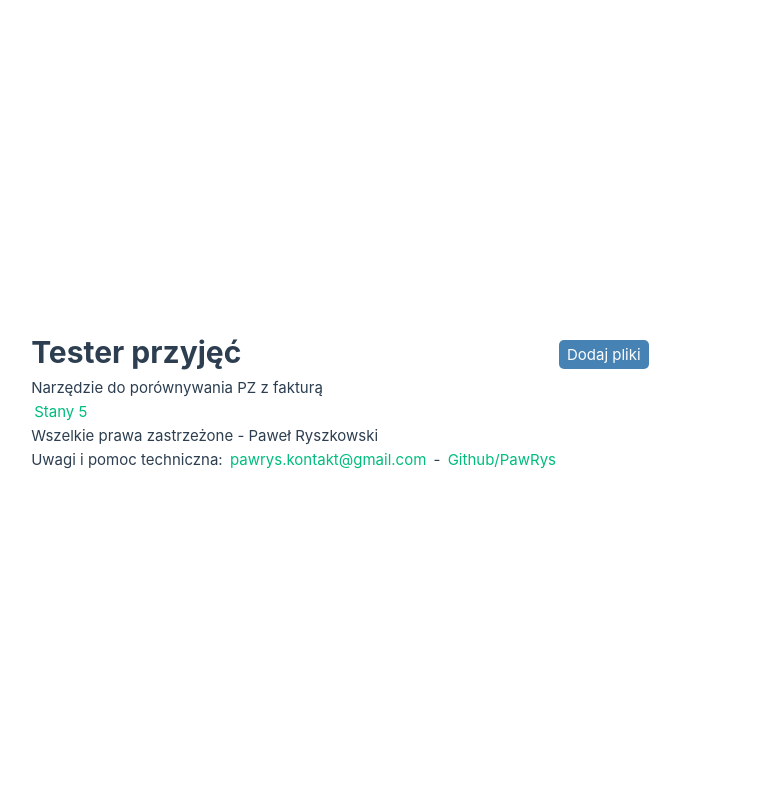
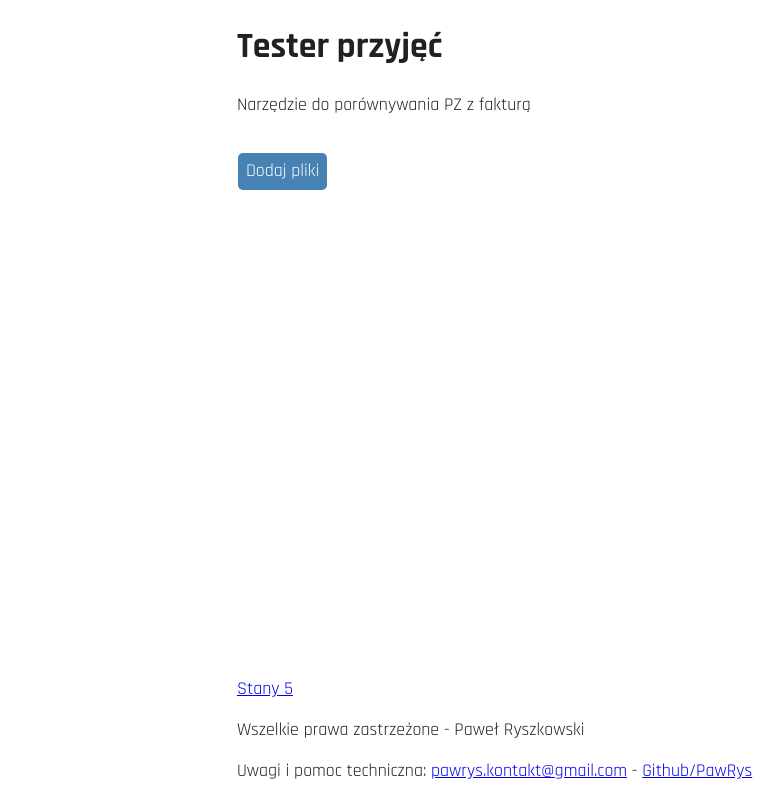
Before and after one commit to PawRys/PurchaseComparator, a Vue app: page / in a window 1280 px wide. Shown: the whole page, without its empty margins (81-865 px from the left). Built offline with nearby package versions, Linux system fonts and the light colour scheme; the HTML template or start-up script is replaced by a standard one.

Commit message:
updated css

```diff
--- a/package.json
+++ b/package.json
@@ -16,9 +16,11 @@
     "format": "prettier --write src/"
   },
   "dependencies": {
+    "bootstrap-icons": "^1.11.3",
     "gh-pages": "^6.3.0",
     "pdfjs-dist": "^4.10.38",
     "pinia": "^2.3.0",
+    "sanitize.css": "^13.0.0",
     "vue": "^3.5.13"
   },
   "devDependencies": {
--- a/src/App.vue
+++ b/src/App.vue
@@ -166,13 +166,13 @@ async function extractTextFromPDF(files: FileList) {
       multiple
       @change="compareFiles"
       hidden
+      style="display: none"
     />
 
     <section>
       <h3 v-if="results && results.length === 0">Wszystko git</h3>
       <div v-for="item in results" :key="item" v-html="item"></div>
     </section>
-    <!-- <pre>{{ results }}</pre> -->
   </main>
 
   <footer>
--- a/src/assets/base.css
+++ b/src/assets/base.css
@@ -1,86 +1,284 @@
-/* color palette from <https://github.com/vuejs/theme> */
 :root {
-  --vt-c-white: #ffffff;
-  --vt-c-white-soft: #f8f8f8;
-  --vt-c-white-mute: #f2f2f2;
+  --accent-palette-100: rgb(236, 241, 251);
+  --accent-palette-150: rgb(216, 227, 247);
+  --accent-palette-200: rgb(197, 213, 244);
+  --accent-palette-250: rgb(178, 200, 240);
+  --accent-palette-300: rgb(158, 186, 236);
+  --accent-palette-350: rgb(139, 172, 232);
+  --accent-palette-400: rgb(119, 158, 229);
+  --accent-palette-450: rgb(100, 144, 225);
+  --accent-palette-500: rgb(88, 126, 197);
+  --accent-palette-550: rgb(75, 108, 169);
+  --accent-palette-600: rgb(63, 90, 141);
+  --accent-palette-650: rgb(50, 72, 112);
+  --accent-palette-700: rgb(38, 54, 84);
+  --accent-palette-750: rgb(25, 36, 56);
+  --accent-palette-800: rgb(13, 18, 28);
 
-  --vt-c-black: #181818;
-  --vt-c-black-soft: #222222;
-  --vt-c-black-mute: #282828;
+  --neutral-palette-100: rgb(255, 255, 255);
+  --neutral-palette-150: rgb(239, 239, 241);
+  --neutral-palette-200: rgb(222, 224, 226);
+  --neutral-palette-250: rgb(206, 208, 212);
+  --neutral-palette-300: rgb(190, 193, 198);
+  --neutral-palette-350: rgb(173, 177, 183);
+  --neutral-palette-400: rgb(157, 161, 169);
+  --neutral-palette-450: rgb(140, 146, 154);
+  --neutral-palette-500: rgb(124, 130, 140);
+  --neutral-palette-550: rgb(109, 114, 123);
+  --neutral-palette-600: rgb(93, 98, 105);
+  --neutral-palette-650: rgb(78, 81, 88);
+  --neutral-palette-700: rgb(62, 65, 70);
+  --neutral-palette-750: rgb(46, 49, 53);
+  --neutral-palette-800: rgb(31, 33, 35);
+  --neutral-palette-850: rgb(15, 16, 18);
+  --neutral-palette-900: rgb(0, 0, 0);
 
-  --vt-c-indigo: #2c3e50;
+  --radius-full: 100vmax;
+  --radius-big: 1.5ch;
+  --radius-mid: 1ch;
+  --radius-small: 0.5ch;
+  --very-fast: 150ms;
+  --fast: 250ms;
 
-  --vt-c-divider-light-1: rgba(60, 60, 60, 0.29);
-  --vt-c-divider-light-2: rgba(60, 60, 60, 0.12);
-  --vt-c-divider-dark-1: rgba(84, 84, 84, 0.65);
-  --vt-c-divider-dark-2: rgba(84, 84, 84, 0.48);
+  --bg-color: var(--neutral-palette-100);
+  --bg2-color: var(--accent-palette-100);
+  --font-color: var(--neutral-palette-800);
+  --font-color-inv: var(--accent-palette-100);
+  --accent-lightest: var(--accent-palette-100);
+  --accent-lighter: var(--accent-palette-150);
+  --accent-light: var(--accent-palette-250);
+  --cta-color: var(--accent-palette-450);
 
-  --vt-c-text-light-1: var(--vt-c-indigo);
-  --vt-c-text-light-2: rgba(60, 60, 60, 0.66);
-  --vt-c-text-dark-1: var(--vt-c-white);
-  --vt-c-text-dark-2: rgba(235, 235, 235, 0.64);
+  --red-color: crimson;
+  --green-color: limegreen;
+  --blue-color: dodgerblue;
+  --grey-color: darkgray;
 }
-
-/* semantic color variables for this project */
-:root {
-  --color-background: var(--vt-c-white);
-  --color-background-soft: var(--vt-c-white-soft);
-  --color-background-mute: var(--vt-c-white-mute);
-
-  --color-border: var(--vt-c-divider-light-2);
-  --color-border-hover: var(--vt-c-divider-light-1);
-
-  --color-heading: var(--vt-c-text-light-1);
-  --color-text: var(--vt-c-text-light-1);
-
-  --section-gap: 160px;
-}
-
 @media (prefers-color-scheme: dark) {
   :root {
-    --color-background: var(--vt-c-black);
-    --color-background-soft: var(--vt-c-black-soft);
-    --color-background-mute: var(--vt-c-black-mute);
+    font-weight: 500;
+    --bg-color: var(--neutral-palette-750);
+    --bg2-color: var(--neutral-palette-800);
+    --font-color: var(--neutral-palette-100);
+    --font-color-inv: var(--accent-palette-700);
+    --accent-lightest: var(--accent-palette-700);
+    --accent-lighter: var(--accent-palette-650);
+    --accent-light: var(--accent-palette-600);
+    --cta-color: var(--accent-palette-450);
 
-    --color-border: var(--vt-c-divider-dark-2);
-    --color-border-hover: var(--vt-c-divider-dark-1);
-
-    --color-heading: var(--vt-c-text-dark-1);
-    --color-text: var(--vt-c-text-dark-2);
+    --red-color: tomato;
+    --green-color: lawngreen;
+    --blue-color: dodgerblue;
+    --grey-color: darkgray;
   }
 }
 
 *,
-*::before,
-*::after {
+*::after,
+*::before {
   box-sizing: border-box;
-  margin: 0;
+  position: relative;
+  line-height: inherit;
   /* font: inherit; */
 }
 
+* {
+  scrollbar-width: thin;
+  scrollbar-color: var(--accent-light) var(--bg-color);
+}
+
+:focus {
+  outline-color: orange;
+}
+
 body {
+  color: var(--font-color);
+  background-color: var(--bg-color);
+  font-family: 'Rajdhani', sans-serif;
+  /* font-family: 'Barlow', sans-serif; */
+  /* font-family: 'Barlow Semi Condensed', sans-serif; */
+
+  font-size: 112%;
+  color-scheme: light dark;
+}
+
+@media (max-width: 500px) {
+  body {
+    font-size: 122%;
+  }
+}
+
+#app {
+  display: grid;
+  grid-template-rows: auto 1fr auto;
   min-height: 100vh;
-  color: var(--color-text);
-  background: var(--color-background);
-  transition:
-    color 0.5s,
-    background-color 0.5s;
-  line-height: 1.6;
-  font-family:
-    Inter,
-    -apple-system,
-    BlinkMacSystemFont,
-    'Segoe UI',
-    Roboto,
-    Oxygen,
-    Ubuntu,
-    Cantarell,
-    'Fira Sans',
-    'Droid Sans',
-    'Helvetica Neue',
-    sans-serif;
-  font-size: 15px;
-  text-rendering: optimizeLegibility;
-  -webkit-font-smoothing: antialiased;
-  -moz-osx-font-smoothing: grayscale;
+  min-height: 100svh;
+
+  margin: auto;
+  /* padding: 1ch; */
+  width: min(100%, 70ch);
 }
+
+hr {
+  border: none;
+  border-top: solid 1px var(--accent-lightest);
+  width: 100%;
+}
+
+:is(button, .button) {
+  display: inline-flex;
+  justify-content: center;
+  align-items: center;
+  flex-wrap: nowrap;
+  gap: 0.8ch;
+
+  margin: 1px;
+  border: none;
+  border-radius: 0.6ch;
+  padding: 1ch 1.6ch;
+  width: max-content;
+  min-height: 4ch;
+
+  color: var(--font-color);
+  background-color: var(--bg2-color);
+  /* background-color: var(--accent-lightest); */
+  line-height: 1;
+
+  /* transition-property: color, background-color, box-shadow, filter; */
+  /* transition-duration: var(--very-fast); */
+}
+
+:is(button, .button):active {
+  filter: contrast(0.8);
+}
+
+:is(button, .button).compact {
+  padding: 0.5ch 1ch;
+  min-height: 3ch;
+  background-color: var(--bg-color);
+}
+
+:is(button, .button).transparent {
+  background-color: var(--bg-color);
+}
+
+:is(button, .button).cta {
+  color: var(--font-color-inv);
+  background-color: var(--cta-color);
+}
+:is(button, .button).switch {
+  box-shadow: inset 0 0 0 1px var(--accent-light);
+  background-color: var(--bg-color);
+}
+:is(button, .button).switch:is(:has(:checked), .active) {
+  box-shadow: inset 0 0 0px 2px var(--accent-light);
+  background-color: var(--accent-light);
+  font-weight: 700;
+}
+
+@media (hover: hover) and (pointer: fine) {
+  :is(button, .button, select):hover:not(:disabled) {
+    background-color: var(--accent-light);
+    color: var(--font-color);
+    filter: hue-rotate(180deg);
+  }
+}
+
+:is(button, .button):disabled {
+  filter: contrast(0.8) opacity(0.5);
+  cursor: default;
+}
+
+/******************************************************************************/
+
+input,
+select,
+option,
+textarea,
+[contenteditable='true'] {
+  border-radius: 0.6ch;
+  border: none;
+  background-color: var(--bg-color);
+  accent-color: var(--accent-light);
+  padding-block: 0;
+}
+
+input,
+option,
+textarea,
+[contenteditable='true'] {
+  border: dashed 1px var(--accent-lighter);
+}
+
+dialog {
+  position: fixed;
+  width: min(100%, 45ch);
+  max-width: fit-content;
+  border: solid 1px var(--bg2-color);
+  background-color: var(--bg-color);
+  color: var(--font-color);
+}
+
+dialog > header {
+  display: flex;
+  justify-content: flex-end;
+}
+
+dialog::backdrop {
+  backdrop-filter: blur(4px);
+}
+
+/** div.dialog **/
+.dialog-backdrop {
+  position: fixed;
+  z-index: 999999;
+  inset: 0;
+
+  display: grid;
+  place-items: center;
+  backdrop-filter: blur(4px);
+}
+
+.dialog {
+  display: grid;
+
+  padding: 1ch;
+  padding-bottom: 3ch;
+  border: solid 1px var(--bg2-color);
+  width: min(45ch, 100%);
+  background-color: var(--bg-color);
+  text-align: center;
+}
+
+.dialog > header {
+  display: flex;
+  justify-content: flex-end;
+}
+
+/******************************************************************************/
+.grey-font {
+  color: var(--grey-color);
+}
+.blue-font {
+  color: var(--blue-color);
+}
+.red-font {
+  color: var(--red-color);
+}
+.green-font {
+  color: var(--green-color);
+}
+
+.bold {
+  font-weight: 600;
+}
+
+.toolbar {
+  display: flex;
+  gap: 0.8ch;
+
+  padding: 0.8ch;
+  border-radius: 0.8ch;
+  width: fit-content;
+  background-color: var(--bg2-color);
+}
--- a/src/assets/main.css
+++ b/src/assets/main.css
@@ -1,35 +1,12 @@
+@import url('https://fonts.googleapis.com/css2?family=Barlow+Semi+Condensed:ital,wght@0,100;0,200;0,300;0,400;0,500;0,600;0,700;0,800;0,900;1,100;1,200;1,300;1,400;1,500;1,600;1,700;1,800;1,900&family=Barlow:ital,wght@0,100;0,200;0,300;0,400;0,500;0,600;0,700;0,800;0,900;1,100;1,200;1,300;1,400;1,500;1,600;1,700;1,800;1,900&family=Rajdhani:wght@300;400;500;600;700&display=swap');
+@import url('sanitize.css');
+@import url('sanitize.css/forms.css');
+@import url('sanitize.css/assets.css');
+@import url('sanitize.css/typography.css');
+@import url('sanitize.css/reduce-motion.css');
+@import url('bootstrap-icons/font/bootstrap-icons.min.css');
 @import './base.css';
 
-#app {
-  max-width: 1280px;
-  margin: 0 auto;
-  padding: 2rem;
-  font-weight: normal;
+.bi {
+  display: inline-flex;
 }
-
-a,
-.green {
-  text-decoration: none;
-  color: hsla(160, 100%, 37%, 1);
-  transition: 0.4s;
-  padding: 3px;
-}
-
-@media (hover: hover) {
-  a:hover {
-    background-color: hsla(160, 100%, 37%, 0.2);
-  }
-}
-
-@media (min-width: 1024px) {
-  body {
-    display: flex;
-    place-items: center;
-  }
-
-  #app {
-    display: grid;
-    grid-template-columns: 1fr 1fr;
-    padding: 0 2rem;
-  }
-}
```
Also changed, not shown: 1 other file (tests, documents, lock files or other folders).
